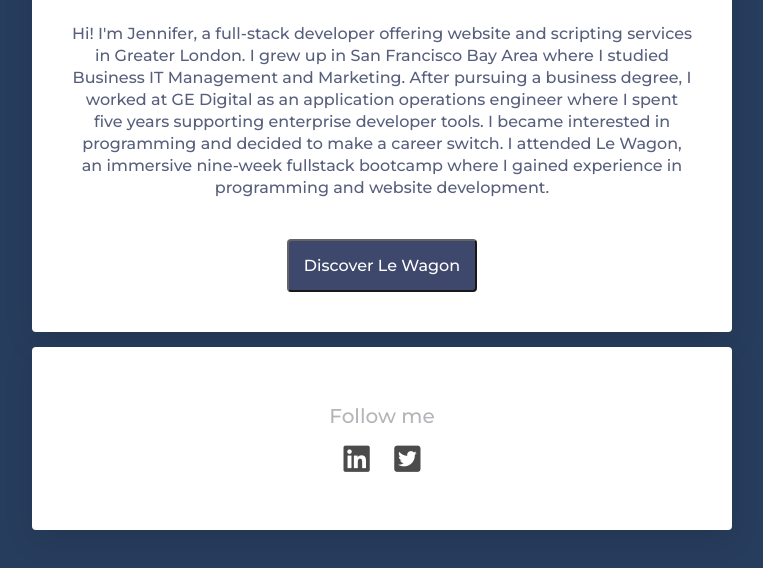
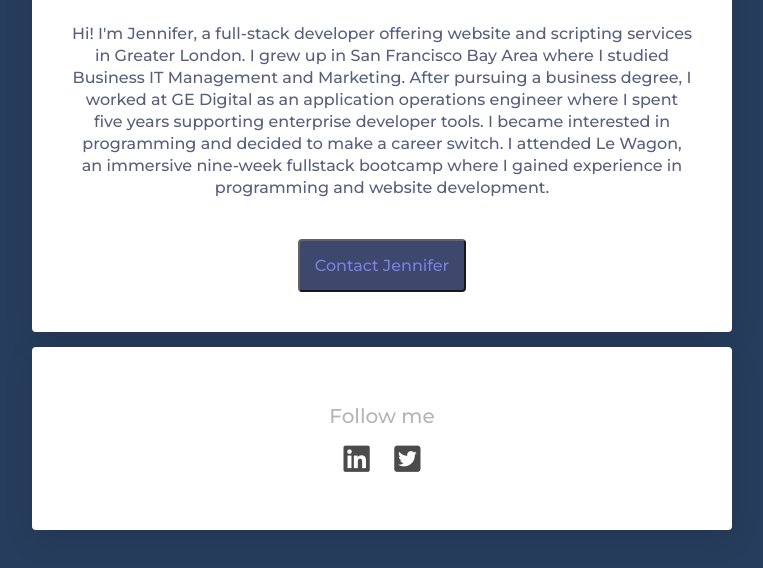
Before and after one commit to hellojennifertran/profile, a plain HTML site: page index.html in a window 1280 px wide. Shown: the part 720-1288 px from the top of the page, without its empty margins (258-1021 px from the left). Drawn offline with Linux system fonts and the light colour scheme.

Commit message:
Update index.html

```diff
--- a/index.html
+++ b/index.html
@@ -19,7 +19,7 @@
 			<h2>Full-stack Developer</h2>
 			<img src="images/IMG_5276.png" alt="Jennifer Tran" width="200px" class="img-circle">
 			<p>Hi! I'm Jennifer, a full-stack developer offering website and scripting services in Greater London. I grew up in San Francisco Bay Area where I studied Business IT Management and Marketing. After pursuing a business degree, I worked at GE Digital as an application operations engineer where I spent five years supporting enterprise developer tools. I became interested in programming and decided to make a career switch. I attended Le Wagon, an immersive nine-week fullstack bootcamp where I gained experience in programming and website development.</p>
-			<button class ="btn-blue">Discover Le Wagon</button>
+			<button class ="btn-blue"><a href="hellojennifertran@gmail.com" target="_blank">Contact Jennifer</a></button>
 		</div>
 
 		<div class="card-white">
```
